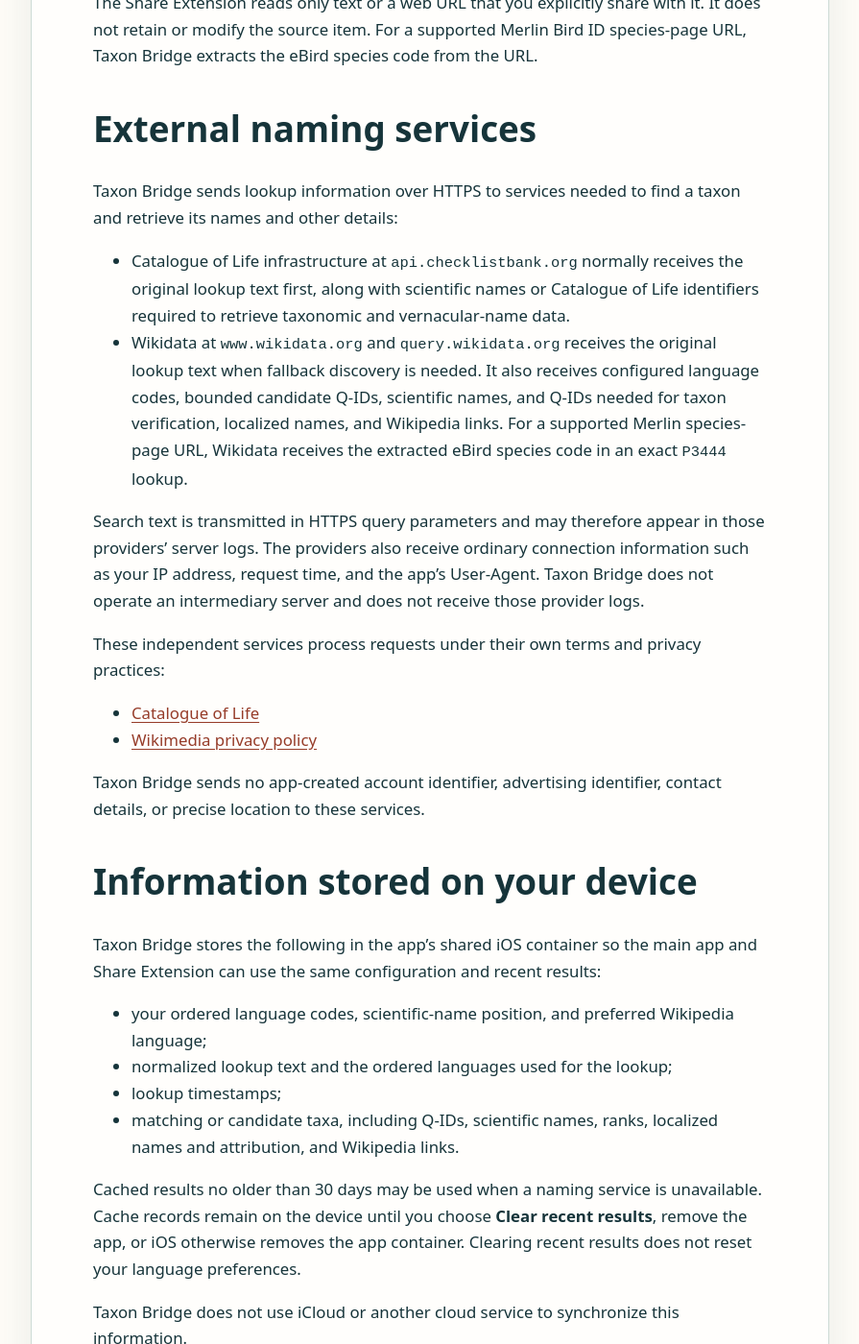
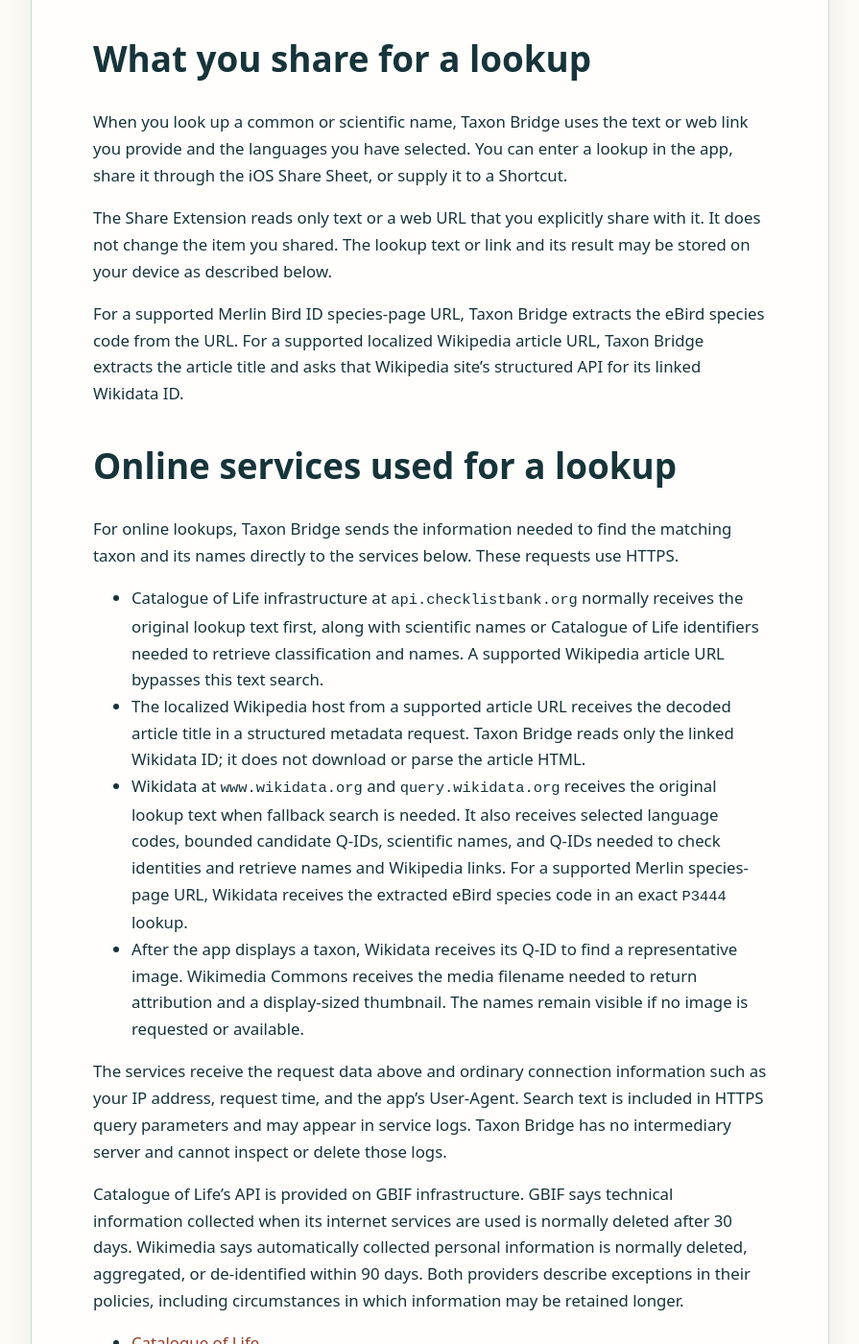
Before and after one commit to axel58170/taxon-site, a Jekyll site: the page built from website/privacy/index.md, in a window 1280 px wide and 1400 px high, scrolled down 771 px. Shown: the whole window at 96% size, without its empty margins (192-1087 px from the left). Built offline with Jekyll 4.4.1, drawn with Linux system fonts in a browser that asks for light colours; some of the changed text lies outside the part shown.

Commit message:
Clarify the public privacy policy

```diff
--- a/website/privacy/index.md
+++ b/website/privacy/index.md
@@ -1,7 +1,7 @@
 ---
 layout: default
 title: Privacy Policy — Taxon Bridge
-description: Taxon Bridge privacy policy.
+description: How Taxon Bridge handles lookup information and data stored on your device.
 document: true
 current_nav: privacy
 footer_link: support
@@ -11,68 +11,77 @@
 
 # Taxon Bridge Privacy Policy
 
-<p class="meta"><strong>Effective date:</strong> 24 July 2026</p>
+<p class="meta"><strong>Effective date:</strong> 13 August 2026</p>
 
-Taxon Bridge is designed to look up biological names without an account, advertising, analytics, or user tracking. This policy explains the information processed when you use the app, Share Extension, or Shortcuts actions.
+## Privacy at a glance
 
-## Information you provide
+Taxon Bridge has no account, advertising, analytics, tracking, or developer server. Your settings and recent results are stored on your device.
 
-When you search for a common or scientific name, Taxon Bridge processes the lookup text or web link and your configured output-language codes. Input can be entered in the app, shared through the iOS Share Sheet, or supplied to a Shortcut.
+For an online lookup, the app sends the information needed to find the matching taxon and its names directly to Catalogue of Life and Wikimedia services. Those services receive ordinary connection information and may retain it under their own privacy policies—normally up to 30 days on GBIF infrastructure and up to 90 days on Wikimedia services, subject to their published exceptions.
 
-The Share Extension reads only text or a web URL that you explicitly share with it. It does not retain or modify the source item. For a supported Merlin Bird ID species-page URL, Taxon Bridge extracts the eBird species code from the URL.
+## What you share for a lookup
 
-## External naming services
+When you look up a common or scientific name, Taxon Bridge uses the text or web link you provide and the languages you have selected. You can enter a lookup in the app, share it through the iOS Share Sheet, or supply it to a Shortcut.
 
-Taxon Bridge sends lookup information over HTTPS to services needed to find a taxon and retrieve its names and other details:
+The Share Extension reads only text or a web URL that you explicitly share with it. It does not change the item you shared. The lookup text or link and its result may be stored on your device as described below.
 
-- Catalogue of Life infrastructure at `api.checklistbank.org` normally receives the original lookup text first, along with scientific names or Catalogue of Life identifiers required to retrieve taxonomic and vernacular-name data.
-- Wikidata at `www.wikidata.org` and `query.wikidata.org` receives the original lookup text when fallback discovery is needed. It also receives configured language codes, bounded candidate Q-IDs, scientific names, and Q-IDs needed for taxon verification, localized names, and Wikipedia links. For a supported Merlin species-page URL, Wikidata receives the extracted eBird species code in an exact `P3444` lookup.
+For a supported Merlin Bird ID species-page URL, Taxon Bridge extracts the eBird species code from the URL. For a supported localized Wikipedia article URL, Taxon Bridge extracts the article title and asks that Wikipedia site’s structured API for its linked Wikidata ID.
 
-Search text is transmitted in HTTPS query parameters and may therefore appear in those providers’ server logs. The providers also receive ordinary connection information such as your IP address, request time, and the app’s User-Agent. Taxon Bridge does not operate an intermediary server and does not receive those provider logs.
+## Online services used for a lookup
 
-These independent services process requests under their own terms and privacy practices:
+For online lookups, Taxon Bridge sends the information needed to find the matching taxon and its names directly to the services below. These requests use HTTPS.
+
+- Catalogue of Life infrastructure at `api.checklistbank.org` normally receives the original lookup text first, along with scientific names or Catalogue of Life identifiers needed to retrieve classification and names. A supported Wikipedia article URL bypasses this text search.
+- The localized Wikipedia host from a supported article URL receives the decoded article title in a structured metadata request. Taxon Bridge reads only the linked Wikidata ID; it does not download or parse the article HTML.
+- Wikidata at `www.wikidata.org` and `query.wikidata.org` receives the original lookup text when fallback search is needed. It also receives selected language codes, bounded candidate Q-IDs, scientific names, and Q-IDs needed to check identities and retrieve names and Wikipedia links. For a supported Merlin species-page URL, Wikidata receives the extracted eBird species code in an exact `P3444` lookup.
+- After the app displays a taxon, Wikidata receives its Q-ID to find a representative image. Wikimedia Commons receives the media filename needed to return attribution and a display-sized thumbnail. The names remain visible if no image is requested or available.
+
+The services receive the request data above and ordinary connection information such as your IP address, request time, and the app’s User-Agent. Search text is included in HTTPS query parameters and may appear in service logs. Taxon Bridge has no intermediary server and cannot inspect or delete those logs.
+
+Catalogue of Life’s API is provided on GBIF infrastructure. GBIF says technical information collected when its internet services are used is normally deleted after 30 days. Wikimedia says automatically collected personal information is normally deleted, aggregated, or de-identified within 90 days. Both providers describe exceptions in their policies, including circumstances in which information may be retained longer.
 
 - [Catalogue of Life](https://www.catalogueoflife.org/)
+- [GBIF privacy policy](https://www.gbif.org/terms/privacy-policy)
 - [Wikimedia privacy policy](https://foundation.wikimedia.org/wiki/Policy:Privacy_policy)
+- [Wikimedia data retention guidelines](https://foundation.wikimedia.org/wiki/Legal:Wikimedia_Foundation_Data_Retention_Guidelines/en)
 
 Taxon Bridge sends no app-created account identifier, advertising identifier, contact details, or precise location to these services.
 
-## Information stored on your device
+## What stays on your device
 
-Taxon Bridge stores the following in the app’s shared iOS container so the main app and Share Extension can use the same configuration and recent results:
+Taxon Bridge stores the following in its shared iOS container so the app and Share Extension can use the same settings and recent results:
 
 - your ordered language codes, scientific-name position, and preferred Wikipedia language;
-- normalized lookup text and the ordered languages used for the lookup;
+- normalized lookup text, canonicalized Wikipedia host-and-title URLs with query parameters and fragments removed, and the ordered languages used for each lookup;
 - lookup timestamps;
-- matching or candidate taxa, including Q-IDs, scientific names, ranks, localized names and attribution, and Wikipedia links.
+- matching or candidate taxa, including Q-IDs, scientific names, ranks, names and their sources, and Wikipedia links;
+- representative image bytes, source metadata, attribution, and retrieval timestamps.
 
-Cached results no older than 30 days may be used when a naming service is unavailable. Cache records remain on the device until you choose **Clear recent results**, remove the app, or iOS otherwise removes the app container. Clearing recent results does not reset your language preferences.
+Fresh lookup results may be reused for 30 days. Records remain on the device until you choose **Clear recent results**, delete Taxon Bridge, or iOS otherwise removes its container. Clearing recent results does not reset your language settings.
 
-Taxon Bridge does not use iCloud or another cloud service to synchronize this information.
+Representative image metadata and display-sized image bytes are cached for 30 days in a cache limited to 64 MiB and 128 entries. An older image may remain available offline for up to 90 days. A missing-image result is stored for 24 hours to avoid repeated requests. **Clear recent results** also removes this image cache.
+
+When you open a Share Extension result in the app, the extension temporarily stores only the selected Wikidata Q-ID and a timestamp. The app removes this handoff when it reads it, and it expires after one hour.
+
+iOS may separately retain HTTPS responses in its system URL cache and remove them automatically. Taxon Bridge does not use iCloud or another cloud service to synchronize its data.
 
 ## Clipboard, Shortcuts, and external links
 
-Taxon Bridge writes names to the iOS clipboard only when you choose a copy action. Clipboard handling and any access by other apps are controlled by iOS.
+Taxon Bridge writes names to the iOS clipboard only when you choose a copy action. Clipboard handling and access by other apps are controlled by iOS.
 
 Inputs and outputs used with Siri or Shortcuts may also be processed by Apple under Apple’s privacy policies.
 
-When you open Wikipedia, Catalogue of Life, citation, licence, or contribution links, iOS opens the destination in your browser. The destination receives ordinary web request information under its own privacy policy.
+When you open Wikipedia, Catalogue of Life, citation, licence, contribution, or privacy-policy links, iOS opens the destination in your browser. The destination receives ordinary web request information under its own privacy policy.
 
-## Information Taxon Bridge does not collect
+## What Taxon Bridge does not do
 
-Taxon Bridge has:
+Taxon Bridge has no account or sign-in, advertising or analytics SDK, tracking, sale of personal information, push notifications, cloud backend, or developer-operated server. It does not share information with unrelated third parties. Catalogue of Life and Wikimedia are used only for lookups you request.
 
-- no account or sign-in;
-- no advertising or analytics SDK;
-- no tracking or sale of personal information;
-- no push notifications or cloud backend;
-- no access to contacts, photos, camera, microphone, location, health data, or the advertising identifier.
+Taxon Bridge does not access your contacts, photos, camera, microphone, location, health data, or advertising identifier.
 
-The app does not share information with unrelated third parties. Catalogue of Life and Wikimedia are used only as the external data sources necessary to perform requested lookups.
+## Control your data
 
-## Your choices
-
-You can clear cached lookups in **Settings → Offline data → Clear recent results**. You can change or remove configured languages in Settings. Deleting Taxon Bridge removes its app container from the device according to normal iOS behavior.
+You can clear stored lookups and images in **Settings → Offline data → Clear recent results**. You can change or remove selected languages in Settings. Deleting Taxon Bridge removes its app container from the device according to normal iOS behavior.
 
 Avoid entering confidential or personal information as a biological-name search.
 
```
